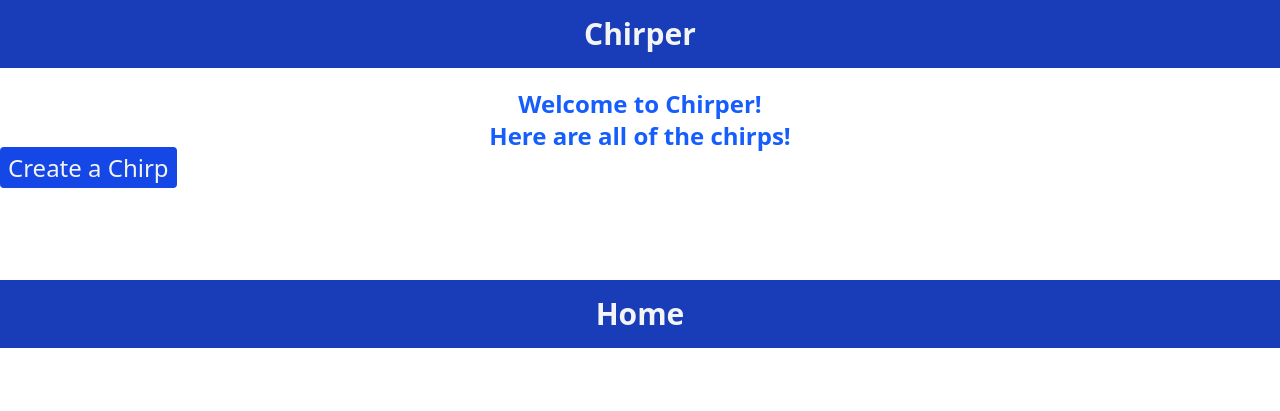
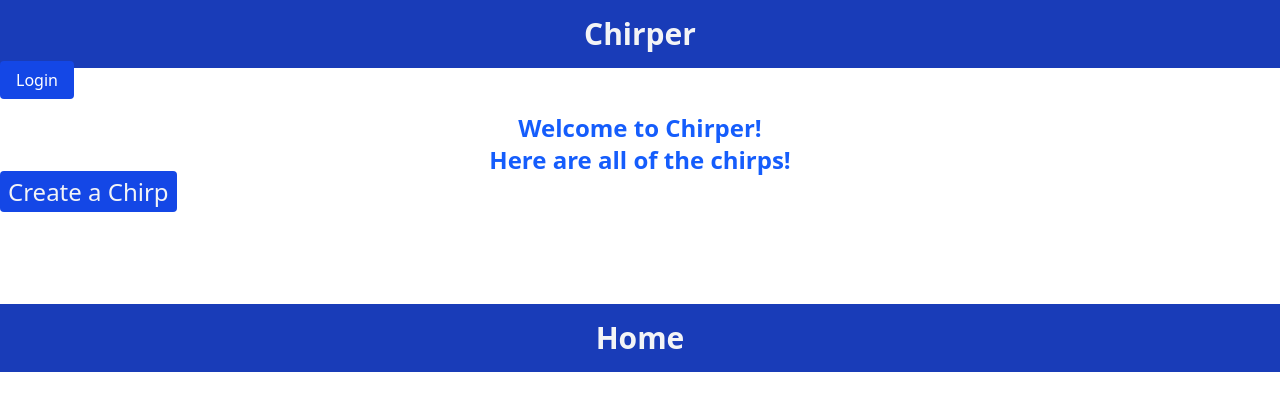
Before and after one commit to AaronCumming/Chirper, a Django app: page / in a window 1280 px wide. Shown: the top 411 px of the page. Run offline with Django 5.2, Linux system fonts and the light colour scheme; data that the repository does not hold is empty.

Commit message:
adding button for login or profile to base.html

```diff
--- a/chirper/templates/chirper/base.html
+++ b/chirper/templates/chirper/base.html
@@ -15,6 +15,16 @@
     </div>
 </header>
 
+{% if user.is_authenticated %}
+  <a href="{% url 'account_email' %}" class="bg-green-600 text-white px-4 py-2 rounded hover:bg-green-700 transition">
+    Profile
+  </a>
+{% else %}
+  <a href="{% url 'account_login' %}" class="bg-blue-700 text-white px-4 py-2 rounded hover:bg-blue-800 transition">
+    Login
+  </a>
+{% endif %}
+
 <main class="container mx-auto mt-5">
   {% block content %}
   <!-- Child template content will be inserted here -->
```
Also changed, not shown: chirper/migrations/0007_alter_chirp_parent_chirp_id_alter_chirp_time_created.py (added).
